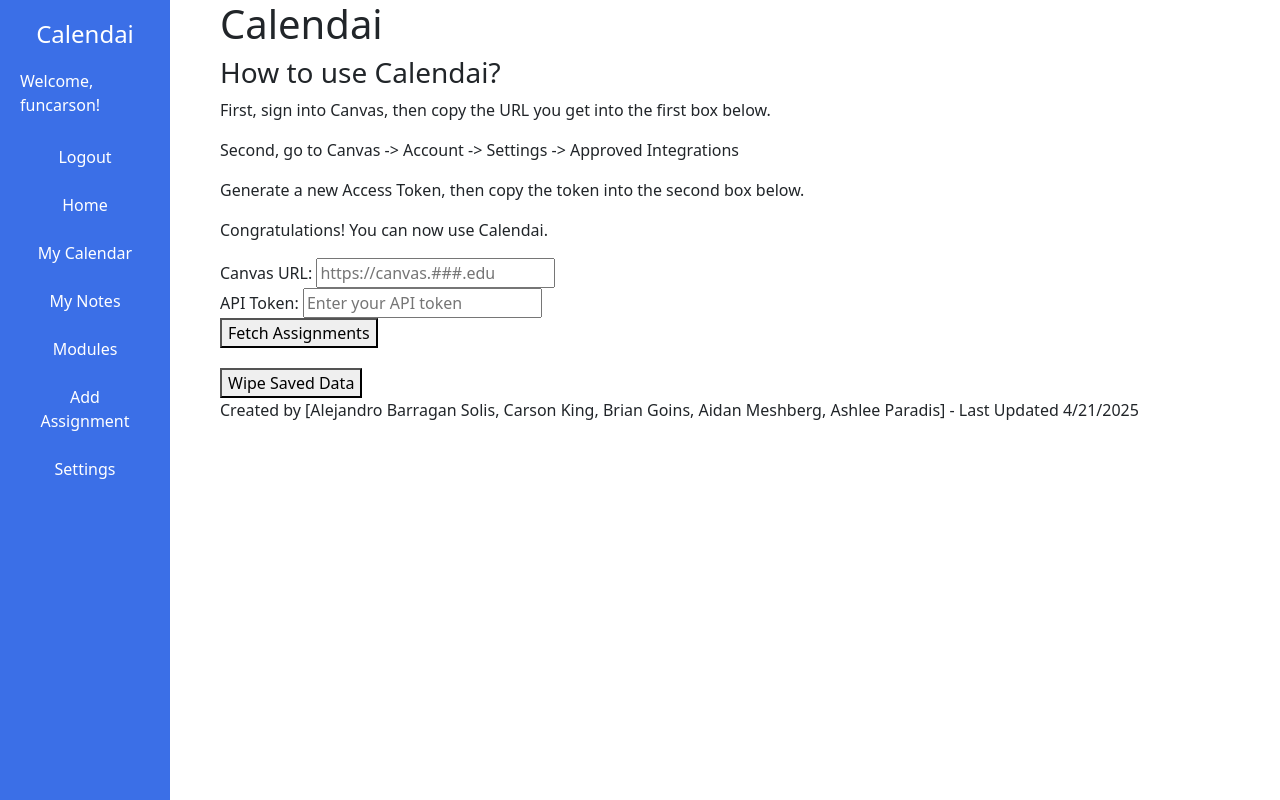
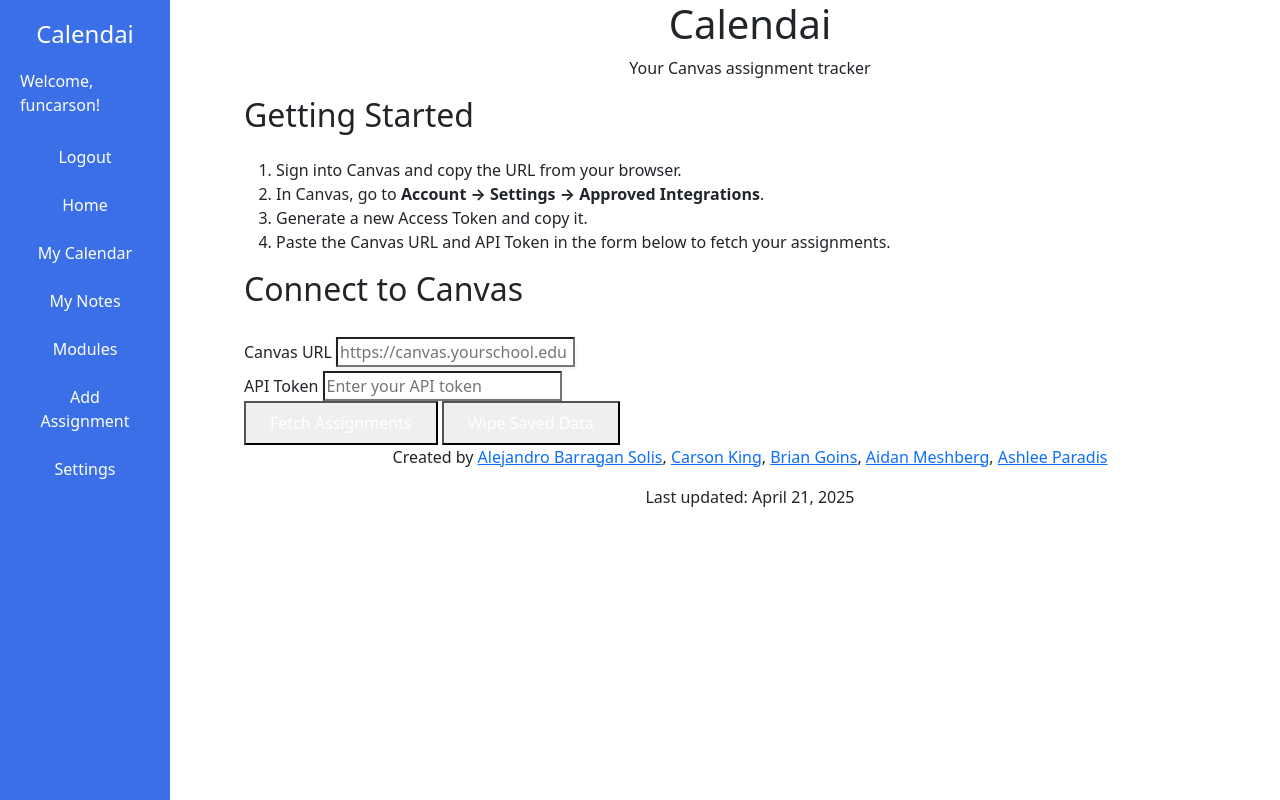
Before and after one commit to UCCS-SP25-CS4300-CS5300-1/Group-3-spring-2025, a Django app: page / in a window 1280 px wide. Run offline with Django 4.2, Linux system fonts and the light colour scheme; a user stored in the database is signed in; parts of the project's set-up code (start-up, migrations or seed data) failed here and were passed over.

Commit message:
UI updates

```diff
--- a/group3_project/calendar/home/templates/home/index.html
+++ b/group3_project/calendar/home/templates/home/index.html
@@ -4,34 +4,55 @@
 {% block title %}Home - Calendai{% endblock %}
 
 {% block content %}
-  <header>
-      <h1>Calendai</h1>
+<div class="container mx-auto px-4 py-8">
+  <header class="text-center mb-8">
+    <h1 class="text-4xl font-bold">Calendai</h1>
+    <p class="text-gray-600">Your Canvas assignment tracker</p>
   </header>
-  <main>
-      <h3>How to use Calendai?</h3>
-      <p>First, sign into Canvas, then copy the URL you get into the first box below.</p>
-      <p>Second, go to Canvas -> Account -> Settings -> Approved Integrations</p>
-      <p>Generate a new Access Token, then copy the token into the second box below.</p>
-      <p>Congratulations! You can now use Calendai.</p>
-      <!-- Canvas Credentials Form -->
-      <form method="post" action="{% url 'fetch_assignments' %}">
+
+  <section class="bg-white shadow-md rounded-lg p-6 mb-8">
+    <h2 class="text-2xl font-semibold mb-4">Getting Started</h2>
+    <ol class="list-decimal list-inside space-y-2 text-gray-700">
+      <li>Sign into Canvas and copy the URL from your browser.</li>
+      <li>In Canvas, go to <strong>Account &rarr; Settings &rarr; Approved Integrations</strong>.</li>
+      <li>Generate a new Access Token and copy it.</li>
+      <li>Paste the Canvas URL and API Token in the form below to fetch your assignments.</li>
+    </ol>
+  </section>
+
+  <section class="bg-white shadow-md rounded-lg p-6 mb-8">
+    <h2 class="text-2xl font-semibold mb-4">Connect to Canvas</h2>
+    <form method="post" action="{% url 'fetch_assignments' %}" class="space-y-4">
       {% csrf_token %}
       <div>
-              <label for="canvas_url">Canvas URL:</label>
-              <input type="url" name="canvas_url" id="canvas_url" required placeholder="https://canvas.###.edu">
+        <label for="canvas_url" class="block text-sm font-medium text-gray-700">Canvas URL</label>
+        <input type="url" name="canvas_url" id="canvas_url" required placeholder="https://canvas.yourschool.edu"
+               class="mt-1 block w-full border-gray-300 rounded-md shadow-sm focus:ring-indigo-500 focus:border-indigo-500">
       </div>
       <div>
-              <label for="api_token">API Token:</label>
-              <input type="password" name="api_token" id="api_token" required placeholder="Enter your API token">
+        <label for="api_token" class="block text-sm font-medium text-gray-700">API Token</label>
+        <input type="password" name="api_token" id="api_token" required placeholder="Enter your API token"
+               class="mt-1 block w-full border-gray-300 rounded-md shadow-sm focus:ring-indigo-500 focus:border-indigo-500">
       </div>
-          <button type="submit">Fetch Assignments</button>
+      <div class="flex space-x-4">
+        <button type="submit" class="px-4 py-2 bg-indigo-600 text-white rounded-md hover:bg-indigo-700">Fetch Assignments</button>
+        <form method="post" action="{% url 'wipe_saved' %}">
+          {% csrf_token %}
+          <button type="submit" class="px-4 py-2 bg-red-500 text-white rounded-md hover:bg-red-600">Wipe Saved Data</button>
         </form>
-      <form method="post" action="{% url 'wipe_saved' %}" style="margin-top: 20px;">
-          {% csrf_token %}
-          <button type="submit">Wipe Saved Data</button>
+      </div>
     </form>
-  </main>
-  <footer>
-      <p>Created by [Alejandro Barragan Solis, Carson King, Brian Goins, Aidan Meshberg, Ashlee Paradis] - Last Updated 4/21/2025</p>
+  </section>
+
+  <footer class="text-center text-sm text-gray-500">
+    <p>
+      Created by <a href="#" class="text-indigo-600 hover:underline">Alejandro Barragan Solis</a>,
+      <a href="#" class="text-indigo-600 hover:underline">Carson King</a>,
+      <a href="#" class="text-indigo-600 hover:underline">Brian Goins</a>,
+      <a href="#" class="text-indigo-600 hover:underline">Aidan Meshberg</a>,
+      <a href="#" class="text-indigo-600 hover:underline">Ashlee Paradis</a>
+    </p>
+    <p>Last updated: April 21, 2025</p>
   </footer>
+</div>
 {% endblock %}
```
Lines whose indentation alone changed are shown as unchanged.
